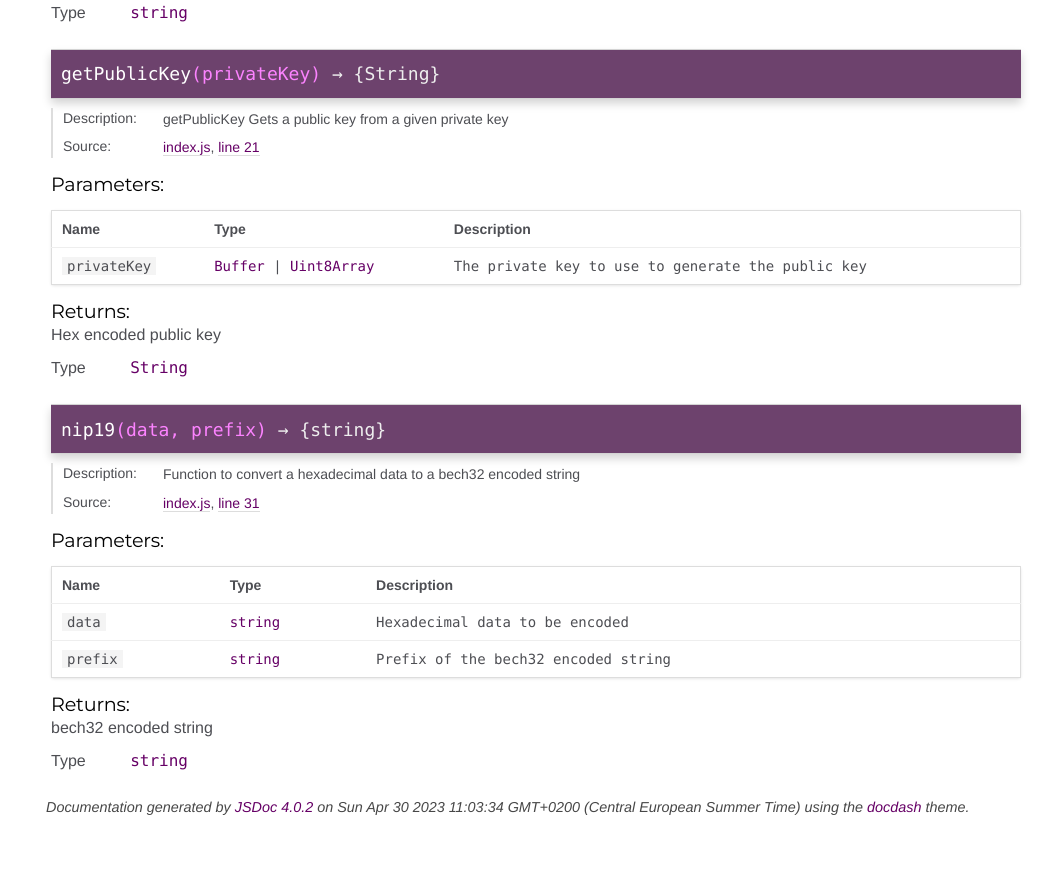
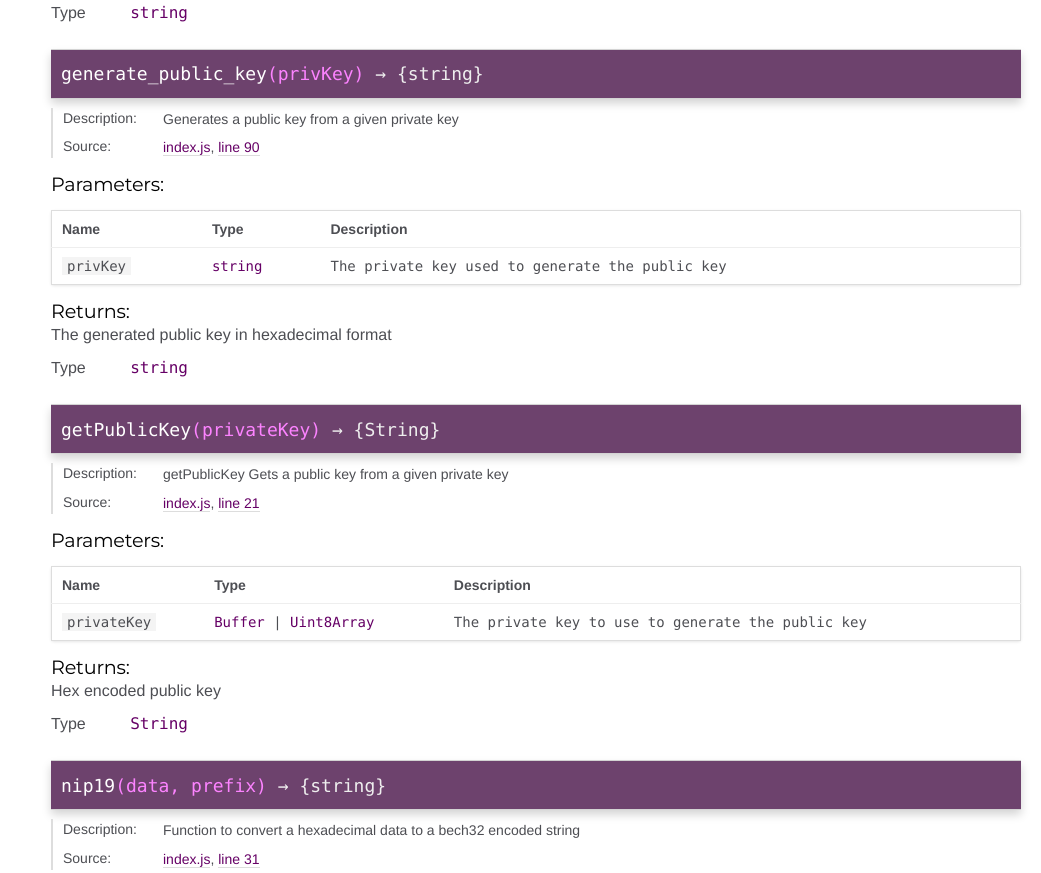
Before and after one commit to melvincarvalho/noskey, a website: page docs/global.html in a window 1280 px wide. Shown: the part 1007-1880 px from the top of the page, without its empty margins (239-1280 px from the left). Before the commit the page ends 1837 px from the top, so only its background shows below. Drawn offline with Linux system fonts and the light colour scheme.

Commit message:
add jsdoc for generate_public_key

```diff
--- a/docs/global.html
+++ b/docs/global.html
@@ -29,7 +29,7 @@
 <nav >
 
 
-    <h2><a href="index.html">Home</a></h2><h3>Global</h3><ul><li><a href="global.html#decodeBytes">decodeBytes</a></li><li><a href="global.html#encodeBytes">encodeBytes</a></li><li><a href="global.html#getPublicKey">getPublicKey</a></li><li><a href="global.html#nip19">nip19</a></li></ul>
+    <h2><a href="index.html">Home</a></h2><h3>Global</h3><ul><li><a href="global.html#decodeBytes">decodeBytes</a></li><li><a href="global.html#encodeBytes">encodeBytes</a></li><li><a href="global.html#generate_public_key">generate_public_key</a></li><li><a href="global.html#getPublicKey">getPublicKey</a></li><li><a href="global.html#nip19">nip19</a></li></ul>
 
 </nav>
 
@@ -500,6 +500,164 @@
 
 
 
+    <h4 class="name" id="generate_public_key"><span class="type-signature"></span>generate_public_key<span class="signature">(privKey)</span><span class="type-signature"> &rarr; {string}</span></h4>
+
+
+
+
+
+
+<dl class="details">
+
+    <dt class="tag-description">Description:</dt>
+    <dd class="tag-description"><ul class="dummy"><li>Generates a public key from a given private key</li></ul></dd>
+
+
+
+    <dt class="tag-source">Source:</dt>
+    <dd class="tag-source"><ul class="dummy"><li>
+        <a href="index.js.html">index.js</a>, <a href="index.js.html#line90">line 90</a>
+    </li></ul></dd>
+
+
+
+
+
+
+
+
+
+
+
+
+
+
+
+
+
+
+
+
+
+
+
+
+
+
+
+
+
+
+
+</dl>
+
+
+
+
+
+
+
+
+
+
+
+
+
+    <h5 class="h5-parameters">Parameters:</h5>
+
+
+<table class="params">
+    <thead>
+    <tr>
+
+        <th>Name</th>
+
+
+        <th>Type</th>
+
+
+
+
+
+        <th class="last">Description</th>
+    </tr>
+    </thead>
+
+    <tbody>
+
+
+        <tr>
+
+                <td class="name"><code>privKey</code></td>
+
+
+            <td class="type">
+
+
+<span class="param-type">string</span>
+
+
+
+
+            </td>
+
+
+
+
+
+            <td class="description last">The private key used to generate the public key</td>
+        </tr>
+
+
+    </tbody>
+</table>
+
+
+
+
+
+
+
+
+
+
+
+
+
+
+
+
+<h5 class="h5-returns">Returns:</h5>
+
+
+<div class="param-desc">
+    The generated public key in hexadecimal format
+</div>
+
+
+
+<dl class="param-type">
+    <dt>
+        Type
+    </dt>
+    <dd>
+
+<span class="param-type">string</span>
+
+
+
+    </dd>
+</dl>
+
+
+
+
+
+
+
+
+
+
     <h4 class="name" id="getPublicKey"><span class="type-signature"></span>getPublicKey<span class="signature">(privateKey)</span><span class="type-signature"> &rarr; {String}</span></h4>
 
 
@@ -860,7 +1018,7 @@ Gets a public key from a given private key</li></ul></dd>
 <br class="clear">
 
 <footer>
-    Documentation generated by <a href="https://github.com/jsdoc3/jsdoc">JSDoc 4.0.2</a> on Sun Apr 30 2023 11:03:34 GMT+0200 (Central European Summer Time) using the <a href="https://github.com/clenemt/docdash">docdash</a> theme.
+    Documentation generated by <a href="https://github.com/jsdoc3/jsdoc">JSDoc 4.0.2</a> on Sun Apr 30 2023 11:10:02 GMT+0200 (Central European Summer Time) using the <a href="https://github.com/clenemt/docdash">docdash</a> theme.
 </footer>
 
 <script>prettyPrint();</script>
```
Also changed, not shown: docs/index.html (+2 -2 lines), docs/index.js.html (+9 -4 lines), lib/index.js.
